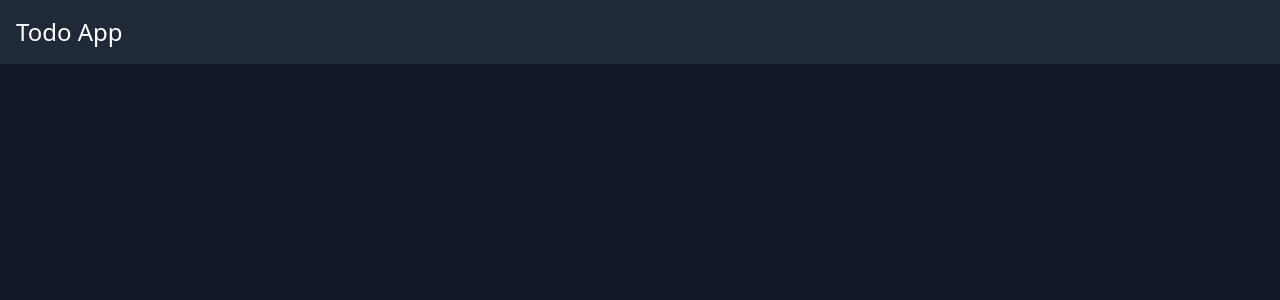
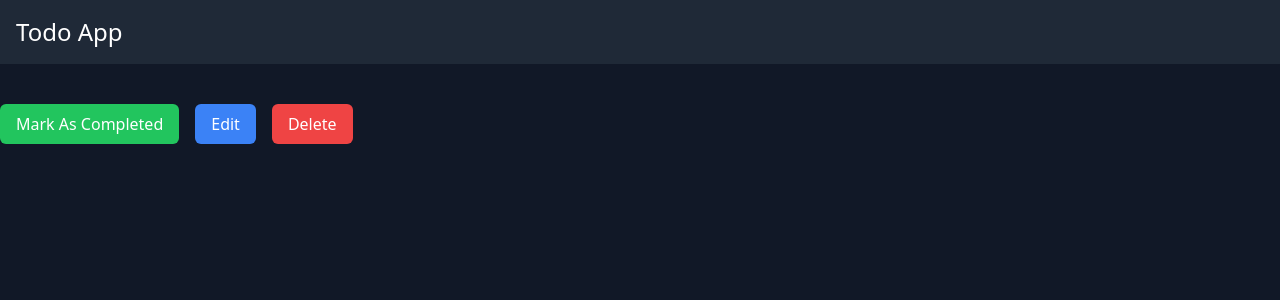
Before and after one commit to Alejandro1709/last-todo-app, a Next.js app: page /todos/buy-groceries in a window 1280 px wide. Shown: the top 300 px of the page. Built offline with nearby package versions, Linux system fonts and the light colour scheme; no server answers; the database is empty.

Commit message:
Ability yo delete a todo

```diff
--- a/src/actions/todoActions.ts
+++ b/src/actions/todoActions.ts
@@ -1,7 +1,6 @@
 import { Dispatch } from 'react';
 import { type ACTIONTYPE } from '@/reducers/todoReducers';
 import type ITodo from '@/types/todo';
-import todos from '@/data';
 
 export const addTodo = (todo: ITodo, dispatch: Dispatch<ACTIONTYPE>) => {
   dispatch({ type: 'ADD_TODO_REQUEST' });
@@ -35,3 +34,28 @@ export const setTodo = (todo: ITodo, dispatch: Dispatch<ACTIONTYPE>) => {
     dispatch({ type: 'SET_TODO_FAILURE', payload: error });
   }
 };
+
+export const deleteTodo = async (
+  id: number,
+  dispatch: Dispatch<ACTIONTYPE>
+) => {
+  dispatch({ type: 'DELETE_TODO_REQUEST' });
+
+  try {
+    await fetch('/api/todos', {
+      method: 'DELETE',
+      headers: {
+        'Content-Type': 'application/json',
+      },
+      body: JSON.stringify({ id }),
+    })
+      .then((res) => res.json())
+      .then(() => {
+        dispatch({ type: 'DELETE_TODO_SUCCESS', payload: id });
+      })
+      .catch((err) => dispatch({ type: 'DELETE_TODO_FAILURE', payload: err }));
+  } catch (error) {
+    console.log(error);
+    dispatch({ type: 'DELETE_TODO_FAILURE', payload: error });
+  }
+};
--- a/src/pages/api/todos.ts
+++ b/src/pages/api/todos.ts
@@ -15,5 +15,14 @@ export default async function handler(
     });
 
     res.status(201).json(todo);
+  } else if (req.method === 'DELETE') {
+    const { id } = req.body;
+    await prisma.todo.delete({
+      where: {
+        id: parseInt(id),
+      },
+    });
+
+    res.status(200).json({ message: 'Todo deleted' });
   }
 }
--- a/src/pages/todos/[slug].tsx
+++ b/src/pages/todos/[slug].tsx
@@ -3,7 +3,8 @@ import Container from '@/components/Container';
 import Layout from '@/components/Layout';
 import useTodos from '@/hooks/useTodos';
 import { prisma } from '@/utils/prisma';
-import { setTodo } from '@/actions/todoActions';
+import { deleteTodo, setTodo } from '@/actions/todoActions';
+import { useRouter } from 'next/router';
 
 type Props = {
   todo: string;
@@ -11,6 +12,15 @@ type Props = {
 
 function TodoPage({ todo }: Props) {
   const { state, dispatch } = useTodos();
+
+  const router = useRouter();
+
+  const handleDelete = () => {
+    if (state.todo) {
+      deleteTodo(state.todo.id, dispatch);
+      router.push('/');
+    }
+  };
 
   useEffect(() => {
     setTodo(JSON.parse(todo), dispatch);
@@ -20,6 +30,20 @@ function TodoPage({ todo }: Props) {
     <Layout title={state.todo?.title} description='Todo Description'>
       <Container>
         <h1 className='text-4xl font-bold mt-4'>{state.todo?.title}</h1>
+        <div className='flex flex-row gap-4 mt-2'>
+          <button className='bg-green-500 hover:bg-green-600 text-white px-4 py-2 rounded-md'>
+            Mark As Completed
+          </button>
+          <button className='bg-blue-500 hover:bg-blue-600 text-white px-4 py-2 rounded-md'>
+            Edit
+          </button>
+          <button
+            className='bg-red-500 hover:bg-red-600 text-white px-4 py-2 rounded-md'
+            onClick={handleDelete}
+          >
+            Delete
+          </button>
+        </div>
       </Container>
     </Layout>
   );
--- a/src/reducers/todoReducers.ts
+++ b/src/reducers/todoReducers.ts
@@ -14,6 +14,7 @@ export default function todosReducer(state = initialState, action: ACTIONTYPE) {
     case 'ADD_TODO_REQUEST':
     case 'GET_TODOS_REQUEST':
     case 'SET_TODO_REQUEST':
+    case 'DELETE_TODO_REQUEST':
       return {
         ...state,
         loading: true,
@@ -36,9 +37,16 @@ export default function todosReducer(state = initialState, action: ACTIONTYPE) {
         loading: false,
         todo: action.payload,
       };
+    case 'DELETE_TODO_SUCCESS':
+      return {
+        ...state,
+        loading: false,
+        todos: state.todos.filter((todo) => todo.id !== action.payload),
+      };
     case 'ADD_TODO_FAILURE':
     case 'GET_TODOS_FAILURE':
     case 'SET_TODO_FAILURE':
+    case 'DELETE_TODO_FAILURE':
       return {
         ...state,
         todos: [],
```
